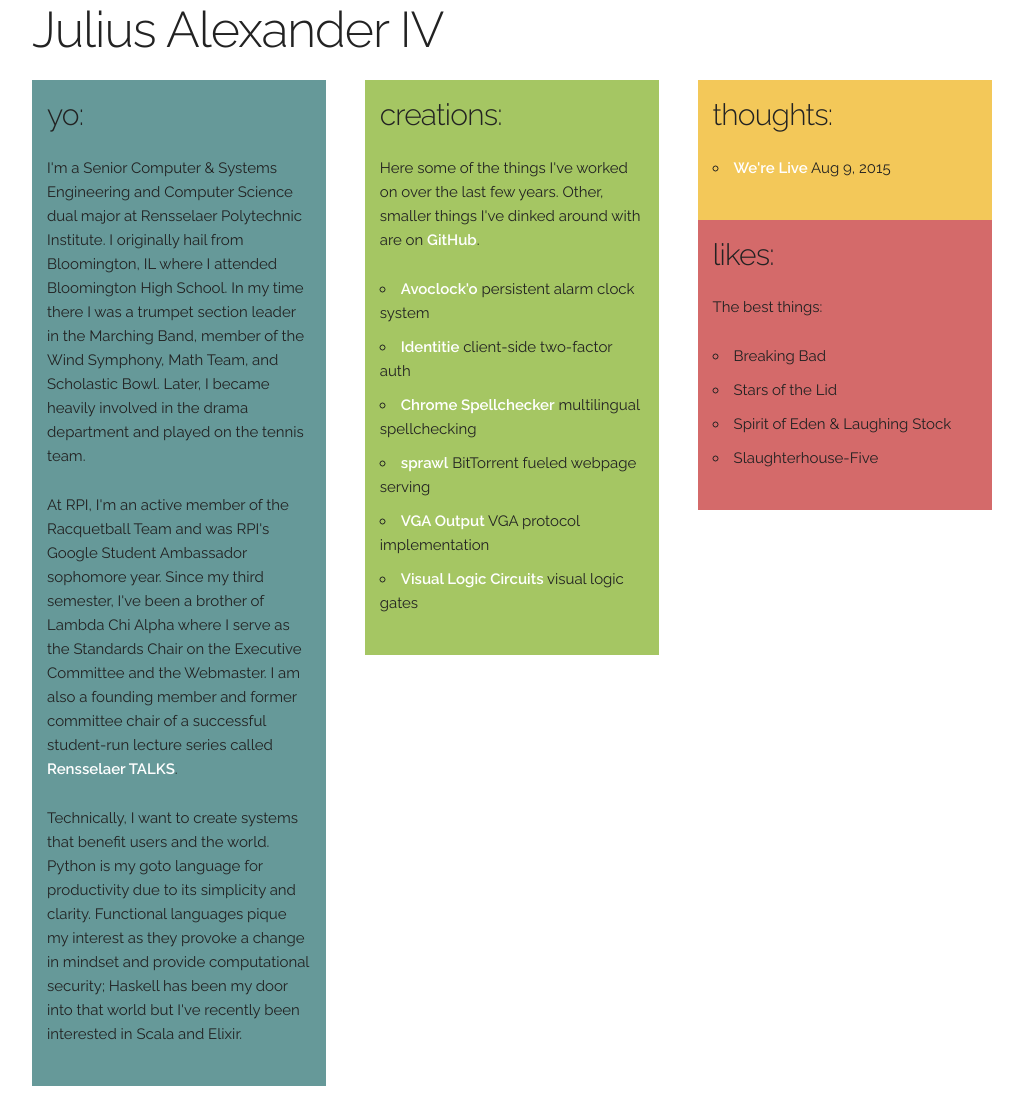
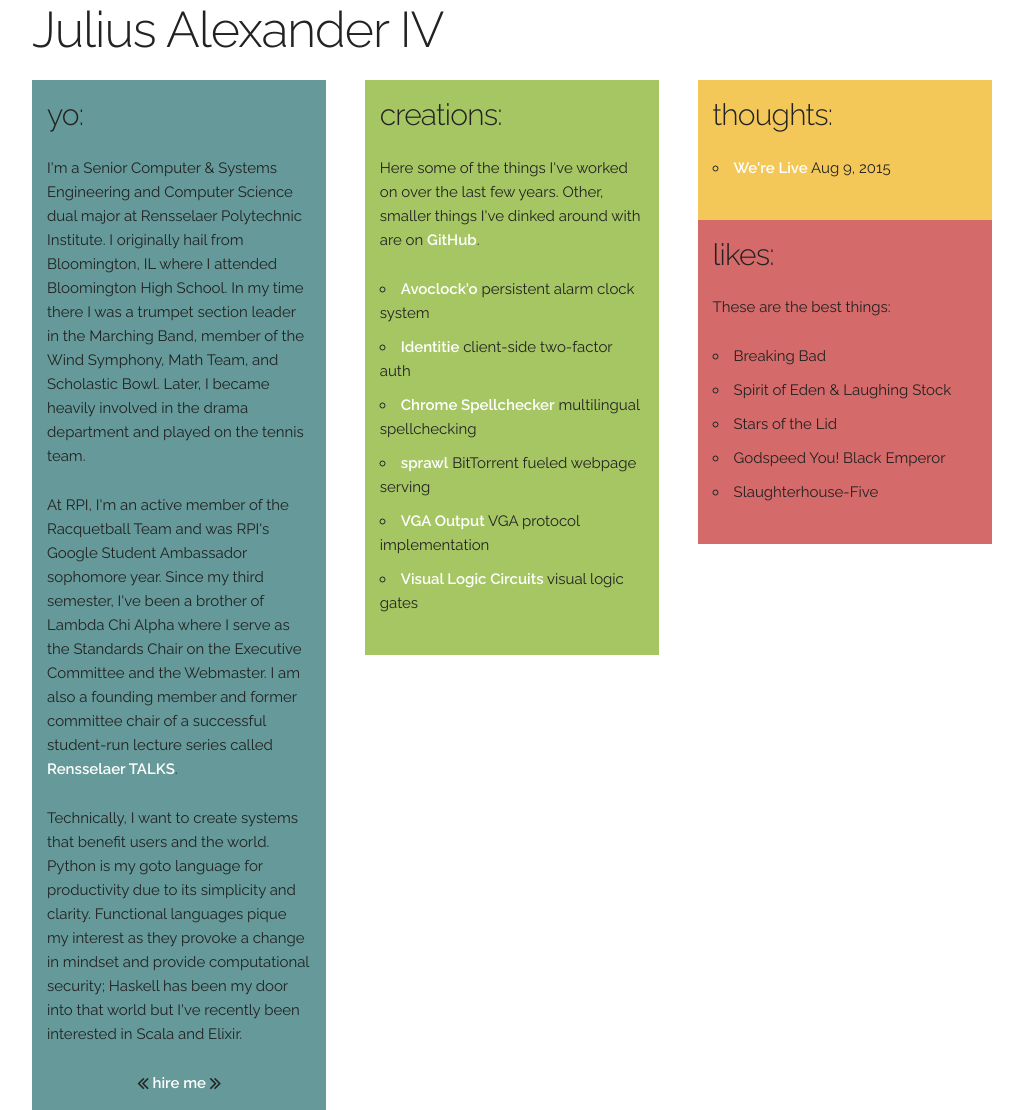
Before and after one commit to juliusiv/juliusiv.github.io, a Jekyll site: the page built from index.html, in a window 1280 px wide. Shown: the whole page, without its empty margins (128-1151 px from the left). Built offline with Jekyll 4.4.1, drawn with Linux system fonts in a browser that asks for light colours; nearby versions of some CDN libraries; before the commit the page ends 1086 px from its top, so only the background shows below that.

Commit message:
Split some stuff into includes and added a 'hire' button.

```diff
--- /dev/null
+++ b/_includes/about.html
@@ -0,0 +1,17 @@
+<div id="about" class="four columns section">
+  <h4>yo:</h4>
+  <p>I'm a Senior Computer & Systems Engineering and Computer Science dual major at Rensselaer Polytechnic Institute. I originally hail from Bloomington, IL where I attended Bloomington High School. In my time there I was a trumpet section leader in the Marching Band, member of the Wind Symphony, Math Team, and Scholastic Bowl. Later, I became heavily involved in the drama department and played on the tennis team.</p>
+
+  <p>At RPI, I'm an active member of the Racquetball Team and was RPI's Google Student Ambassador sophomore year. Since my third semester, I've been a brother of Lambda Chi Alpha where I serve as the Standards Chair on the Executive Committee and the Webmaster. I am also a founding member and former committee chair of a successful student-run lecture series called <a href="http://rensselaertalks.com" class="inline-a">Rensselaer TALKS</a>.</p>
+
+  <p>Technically, I want to create systems that benefit users and the world. Python is my goto language for productivity due to its simplicity and clarity. Functional languages pique my interest as they provoke a change in mindset and provide computational security; Haskell has been my door into that world but I've recently been interested in Scala and Elixir.</p>
+
+  <section id="hire">
+    <span class="fa fa-angle-double-left fa-lg"></span>
+      <a href="{{ "/assets/resume.pdf" | prepend: site.baseurl }}">
+      hire me
+      </a>
+    <span class="fa fa-angle-double-right fa-lg"></span>
+  </section>
+
+</div>
--- /dev/null
+++ b/_includes/blog.html
@@ -0,0 +1,11 @@
+<div id="blog" class="section">
+  <h4>thoughts:</h4>
+  <ul>
+    {% for post in site.posts %}
+    <li>
+      <a class="post-link" href="{{ post.url | prepend: site.baseurl }}">{{ post.title }}</a>
+      <span class="post-meta">{{ post.date | date: "%b %-d, %Y" }}</span>
+    </li>
+    {% endfor %}
+  </ul>
+</div>
--- /dev/null
+++ b/_includes/interests.html
@@ -0,0 +1,11 @@
+<div id="interests" class="section">
+  <h4>likes:</h4>
+  <p>These are the best things:</p>
+  <ul>
+    <li>Breaking Bad</li>
+    <li>Spirit of Eden & Laughing Stock</li>
+    <li>Stars of the Lid</li>
+    <li>Godspeed You! Black Emperor</li>
+    <li>Slaughterhouse-Five</li>
+  </ul>
+</div>
--- /dev/null
+++ b/_includes/projects.html
@@ -0,0 +1,10 @@
+<div id="projects" class="four columns section">
+  <h4>creations:</h4>
+  <p>Here some of the things I've worked on over the last few years. Other, smaller things I've dinked around with are on <a href="https://github.com/{{ site.github_username }}" class="inline-a">GitHub</a>.</p>
+
+  <ul>
+    {% for project in site.projects %}
+    <li><a class="project-link" href="{{ project.url }}">{{ project.title }}</a> {{ project.summary }}</li>
+    {% endfor %}
+  </ul>
+</div>
--- a/_layouts/default.html
+++ b/_layouts/default.html
@@ -7,12 +7,7 @@
 
   <div class="container">
     <div class="row content">
-      <div class="six columns">
-        <h1 id="site-title">{{ site.title }}</h1>
-      </div>
-      <div class="six columns">
-
-      </div>
+      <h1 id="site-title">{{ site.title }}</h1>
     </div>
 
     <div class="row content">
--- a/_layouts/post.html
+++ b/_layouts/post.html
@@ -12,4 +12,8 @@ layout: default
     {{ content }}
   </article>
 
+  <a href="/">
+    <span class="fa fa-angle-double-left fa-lg"> home</span>
+  </a>
+
 </div>
--- a/_layouts/project.html
+++ b/_layouts/project.html
@@ -11,4 +11,8 @@ layout: default
     {{ content }}
   </article>
 
+  <a href="/">
+    <span class="fa fa-angle-double-left fa-lg"> home</span>
+  </a>
+
 </div>
--- a/_sass/_layout.sass
+++ b/_sass/_layout.sass
@@ -1,25 +1,20 @@
 .section
   padding: 1.5rem
 
+a .fa
+  color: black
+
+#hire
+  text-align: center
+  // text-transform: none
+
 #about
-  // background: -webkit-linear-gradient($blue-bg 90%, $clear-color)
-  // background: -o-linear-gradient($blue-bg 90%, $clear-color)
-  // background: -moz-linear-gradient($blue-bg 90%, $clear-color)
-  // background: linear-gradient($blue-bg 90%, $clear-color)
   background-color: $blue-bg
 
 #interests
-  // background: -webkit-linear-gradient($red-bg 90%, $clear-color)
-  // background: -o-linear-gradient($red-bg 90%, $clear-color)
-  // background: -moz-linear-gradient($red-bg 90%, $clear-color)
-  // background: linear-gradient($red-bg 90%, $clear-color)
   background-color: $red-bg
 
 #projects
-  // background: -webkit-linear-gradient($green-bg 90%, $clear-color)
-  // background: -o-linear-gradient($green-bg 90%, $clear-color)
-  // background: -moz-linear-gradient($green-bg 90%, $clear-color)
-  // background: linear-gradient($green-bg 90%, $clear-color)
   background-color: $green-bg
 
 #blog
--- a/index.html
+++ b/index.html
@@ -1,47 +1,12 @@
 ---
 layout: default
 ---
-<div id="about" class="four columns section">
-  <h4>yo:</h4>
-  <p>I'm a Senior Computer & Systems Engineering and Computer Science dual major at Rensselaer Polytechnic Institute. I originally hail from Bloomington, IL where I attended Bloomington High School. In my time there I was a trumpet section leader in the Marching Band, member of the Wind Symphony, Math Team, and Scholastic Bowl. Later, I became heavily involved in the drama department and played on the tennis team.</p>
+{% include about.html %}
 
-  <p>At RPI, I'm an active member of the Racquetball Team and was RPI's Google Student Ambassador sophomore year. Since my third semester, I've been a brother of Lambda Chi Alpha where I serve as the Standards Chair on the Executive Committee and the Webmaster. I am also a founding member and former committee chair of a successful student-run lecture series called <a href="http://rensselaertalks.com" class="inline-a">Rensselaer TALKS</a>.</p>
-
-  <p>Technically, I want to create systems that benefit users and the world. Python is my goto language for productivity due to its simplicity and clarity. Functional languages pique my interest as they provoke a change in mindset and provide computational security; Haskell has been my door into that world but I've recently been interested in Scala and Elixir.</p>
-</div>
-
-<div id="projects" class="four columns section">
-  <h4>creations:</h4>
-  <p>Here some of the things I've worked on over the last few years. Other, smaller things I've dinked around with are on <a href="https://github.com/{{ site.github_username }}" class="inline-a">GitHub</a>.</p>
-
-  <ul>
-    {% for project in site.projects %}
-    <li><a class="project-link" href="{{ project.url }}">{{ project.title }}</a> {{ project.summary }}</li>
-    {% endfor %}
-  </ul>
-</div>
+{% include projects.html %}
 
 <div class="four columns">
-  <div id="blog" class="section">
-    <h4>thoughts:</h4>
-    <ul>
-      {% for post in site.posts %}
-      <li>
-        <a class="post-link" href="{{ post.url | prepend: site.baseurl }}">{{ post.title }}</a>
-        <span class="post-meta">{{ post.date | date: "%b %-d, %Y" }}</span>
-      </li>
-      {% endfor %}
-    </ul>
-  </div>
-  <div id="interests" class="section">
-    <h4>likes:</h4>
-    <p>The best things:</p>
-    <ul>
-      <li>Breaking Bad</li>
-      <li>Stars of the Lid</li>
-      <li>Spirit of Eden & Laughing Stock</li>
-      <li>Slaughterhouse-Five</li>
+  {% include blog.html %}
 
-    </ul>
-  </div>
+  {% include interests.html %}
 </div>
```
Also changed, not shown: _layouts/page.html (deleted, +0 -14 lines), js/effect.js (deleted, +0 -72 lines), js/main.js (+10 -33 lines).
